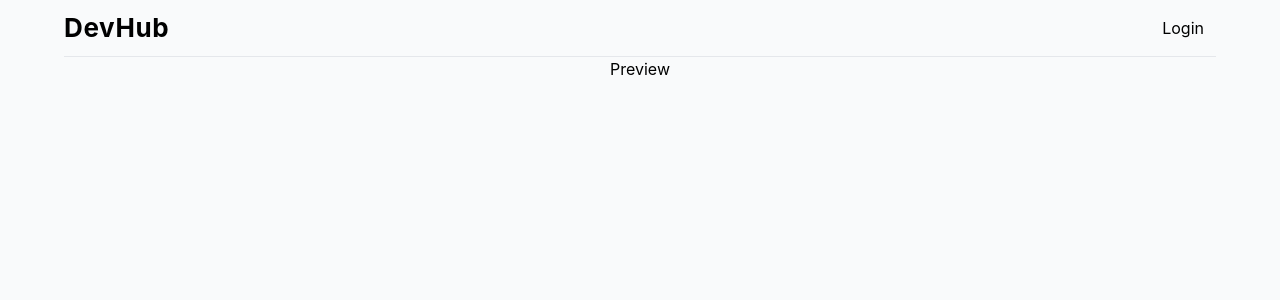
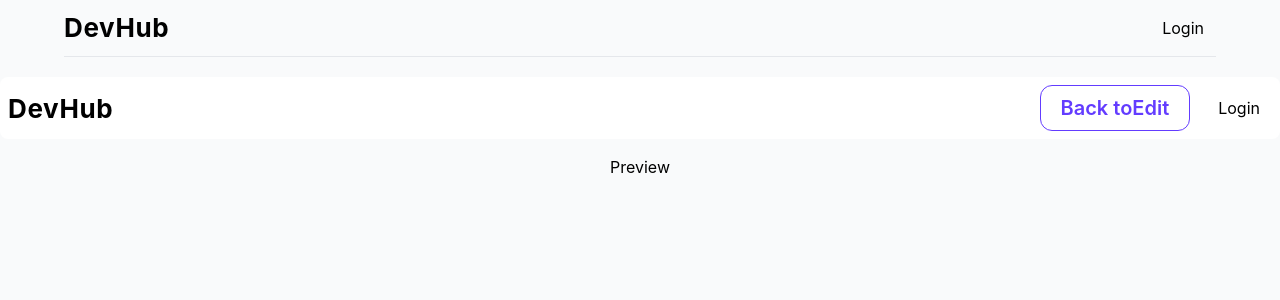
Before and after one commit to prokawsar/devhub, a React (Vite) app: page /preview in a window 1280 px wide. Shown: the top 300 px of the page. Built offline with nearby package versions, Linux system fonts and the light colour scheme; no server answers.

Commit message:
Prevew wip

```diff
--- a/src/components/Header.tsx
+++ b/src/components/Header.tsx
@@ -7,8 +7,8 @@ export default function Header({
   handleSection,
   activeSection,
 }: {
-  handleSection: (section: string) => void
-  activeSection: string
+  handleSection?: (section: string) => void
+  activeSection?: string
 }) {
   const location = useLocation()
   const [pathname, setPathname] = useState(location.pathname)
@@ -22,31 +22,35 @@ export default function Header({
       <Link to="/" className="text-center text-[26px] font-bold tracking-wide">
         DevHub
       </Link>
+      {handleSection && (
         <div className="flex items-center gap-2">
           <Button
-          onClick={() => handleSection('links')}
+            onClick={() => handleSection && handleSection('links')}
             type="text"
             size="large"
-          className={`flex items-center rounded-xl px-4 py-7 text-xl font-semibold hover:text-primary ${activeSection === 'links' ? 'bg-primary-hover text-primary' : 'text-gray-500'}`}
+            className={`flex items-center rounded-xl px-4 py-6 text-xl font-semibold hover:text-primary ${activeSection === 'links' ? 'bg-primary-hover text-primary' : 'text-gray-500'}`}
           >
             <p className="">Links</p>
           </Button>
           <Button
-          onClick={() => handleSection('profile')}
+            onClick={() => handleSection && handleSection('profile')}
             type="text"
             size="large"
-          className={`flex items-center rounded-xl px-4 py-7 text-xl font-semibold hover:text-primary ${activeSection === 'profile' ? 'bg-primary-hover text-primary' : 'text-gray-500'}`}
+            className={`flex items-center rounded-xl px-4 py-6 text-xl font-semibold hover:text-primary ${activeSection === 'profile' ? 'bg-primary-hover text-primary' : 'text-gray-500'}`}
           >
             <p className="">Profile Details</p>
           </Button>
         </div>
+      )}
 
       <div className="flex items-center gap-4">
         <Link
-          to={`/preview`}
-          className="rounded-xl border border-solid border-primary py-3 px-5 text-xl font-semibold text-primary transition-all duration-300 hover:bg-primary-hover"
+          to={pathname === '/preview' ? '/dashboard' : '/preview'}
+          className="rounded-xl border border-solid border-primary py-2 px-5 text-xl font-semibold text-primary transition-all duration-300 hover:bg-primary-hover"
         >
-          <span className="">Preview</span>
+          <span className="">
+            {pathname === '/preview' ? 'Back toEdit' : 'Preview'}
+          </span>
         </Link>
         <AuthButton />
       </div>
--- a/src/pages/layout.tsx
+++ b/src/pages/layout.tsx
@@ -32,7 +32,6 @@ export function Layout() {
             },
             token: {
               colorPrimary: '#633cff',
-              colorPrimaryHover: '#efebff',
             },
           }}
         >
--- a/src/pages/preview/page.tsx
+++ b/src/pages/preview/page.tsx
@@ -1,3 +1,10 @@
+import Header from '@/components/Header'
+
 export default function Preview() {
-  return <div>Preview</div>
+  return (
+    <div className="flex flex-col gap-4 h-full items-center max-w-7xl mx-auto w-full py-5">
+      <Header />
+      <div>Preview</div>
+    </div>
+  )
 }
```
Lines whose indentation alone changed are shown as unchanged.
